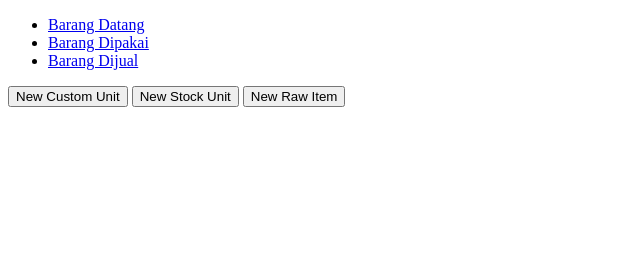
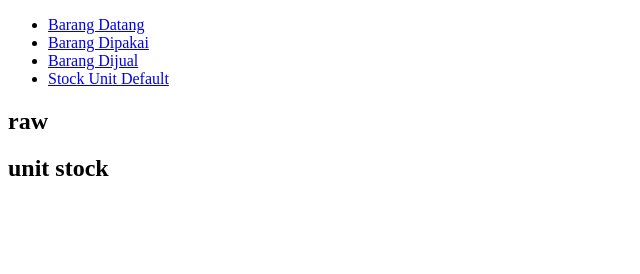
Before and after one commit to Harvin10/kharisma-alumunium-admin, a PHP site: page /unitOut.php in a window 1280 px wide. Shown: the part 26-300 px from the top of the page, without its empty margins (0-640 px from the left). Run offline with PHP 8.4, Linux system fonts and the light colour scheme; data that the repository does not hold is empty.

Commit message:
add database design, change database

```diff
--- a/data.php
+++ b/data.php
@@ -1,14 +1,14 @@
 <?php
 // $conn = new mysqli("sql105.epizy.com", "epiz_27719916", "JLlFVEoRB5", "epiz_27719916_shop");
 date_default_timezone_set('Asia/Jakarta');
-$conn = new mysqli("localhost", "root", "", "kharisma");
+$conn = new mysqli("localhost", "root", "", "kharisma2");
 
 function read($sql)
 {
     global $conn;
     $item = $conn->query($sql);
     $database = [];
-    while ($data = $item->fetch_row()) {
+    while ($data = $item->fetch_assoc()) {
         $database[] = $data;
     }
 
--- a/unitOut.php
+++ b/unitOut.php
@@ -1,3 +1,11 @@
+<?php
+require 'data.php';
+
+$raw_stocks = read("SELECT * FROM raw_stock");
+$unit_stocks = read("SELECT * FROM unit_stock");
+
+?>
+
 <!DOCTYPE html>
 <html lang="en">
 
@@ -18,6 +26,7 @@
                 <li><a href="rawIn.php">Barang Datang</a></li> <!-- rawIn -->
                 <li><a href="rawOut.php">Barang Dipakai</a></li> <!-- rawOut -->
                 <li><a href="unitOut.php">Barang Dijual</a></li> <!-- unitOut -->
+                <li><a href="stockDefault.php">Stock Unit Default</a></li>
             </ul>
         </div>
         <div class="profile">
@@ -25,10 +34,33 @@
         </div>
     </section>
     <section class="body">
-        <section class="body-header">
-            <button onclick="newCustomUnit()">New Custom Unit</button>
-            <button onclick="newStockUnit()">New Stock Unit</button>
-            <button onclick="newRawItem()">New Raw Item</button>
+        <section class="body-side">
+            <section class="raw">
+                <h2>raw</h2>
+                <?php foreach ($raw_stocks as $raw_stock) : ?>
+                    <div class="card" onclick="newCustomUnit(
+                    `<?= $raw_stock['name'] ?>`,
+                    `<?= $raw_stock['color'] ?>`,
+                    `<?= $raw_stock['qty'] ?>`,
+                    `<?= $raw_stock['price'] ?>`)">
+
+                        <p class="unit"><?= $raw_stock['name'] ?></p>
+                    </div>
+                <?php endforeach; ?>
+            </section>
+            <section class="unit_stock">
+                <h2>unit stock</h2>
+                <?php foreach ($unit_stocks as $unit_stock) : ?>
+                    <div class="card" onclick="newCustomUnit(
+                    `<?= $unit_stock['name'] ?>`,
+                    `<?= $unit_stock['color'] ?>`,
+                    `<?= $unit_stock['qty'] ?>`,
+                    `<?= $unit_stock['price'] ?>`)">
+
+                        <p class="unit"><?= $unit_stock['name'] ?></p>
+                    </div>
+                <?php endforeach; ?>
+            </section>
         </section>
         <section class="body-main">
 
@@ -37,14 +69,12 @@
     <script>
         var main = document.querySelector(".body-main");
 
-        var newCustomUnit = () => {
+        var newCustomUnit = (unit, length, width, height, price) => {
             let div = document.createElement("div");
             let jsx = `
                 <label>
                     Unit
-                    <select type="text" name="Unit">
-                        <option value=""></option>
-                    </select>
+                    <input type="text" name="unit" value="${unit}">
                 </label>
                 <label>
                     Details
@@ -55,8 +85,20 @@
                     <input type="number" name="qty">
                 </label>
                 <label>
+                    Length
+                    <input type="number" name="length" value="${length}">
+                </label>
+                <label>
+                    Width
+                    <input type="number" name="length" value="${width}">
+                </label>
+                <label>
+                    Height
+                    <input type="number" name="length" value="${height}">
+                </label>
+                <label>
                     Price
-                    <input type="number" name="price">
+                    <input type="number" name="price" value="${price}">
                 </label>
             `;
             div.innerHTML = jsx;
```
Also changed, not shown: rawIn.php (deleted, +0 -32 lines), rawOut.php (deleted, +0 -32 lines), design/database.jpg (added), design/database.png (added).
